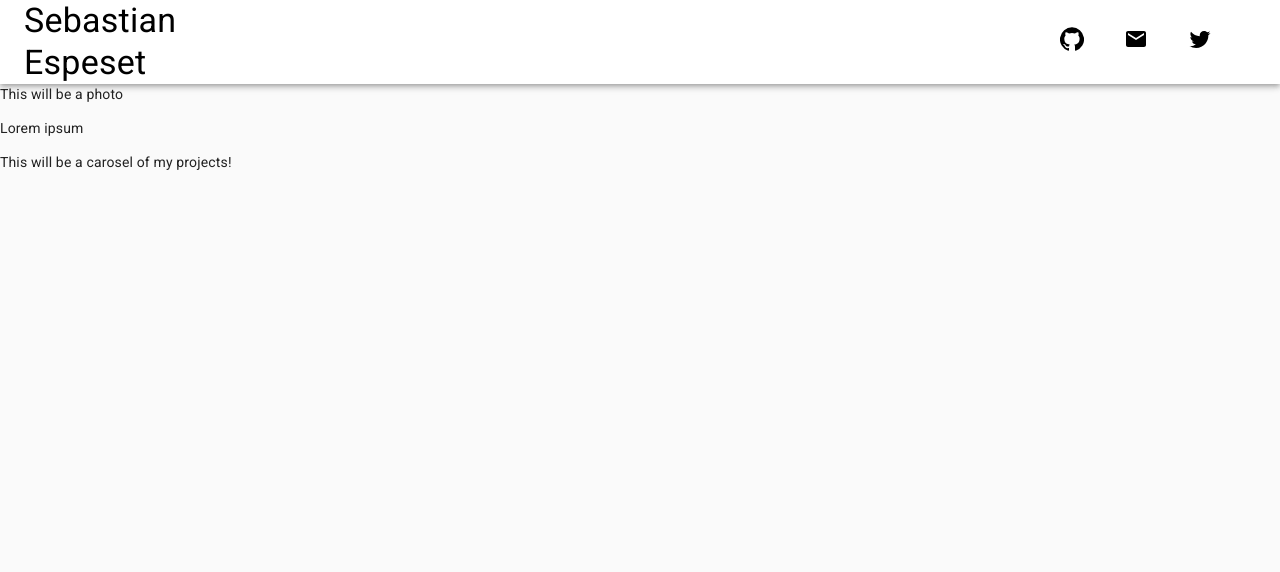
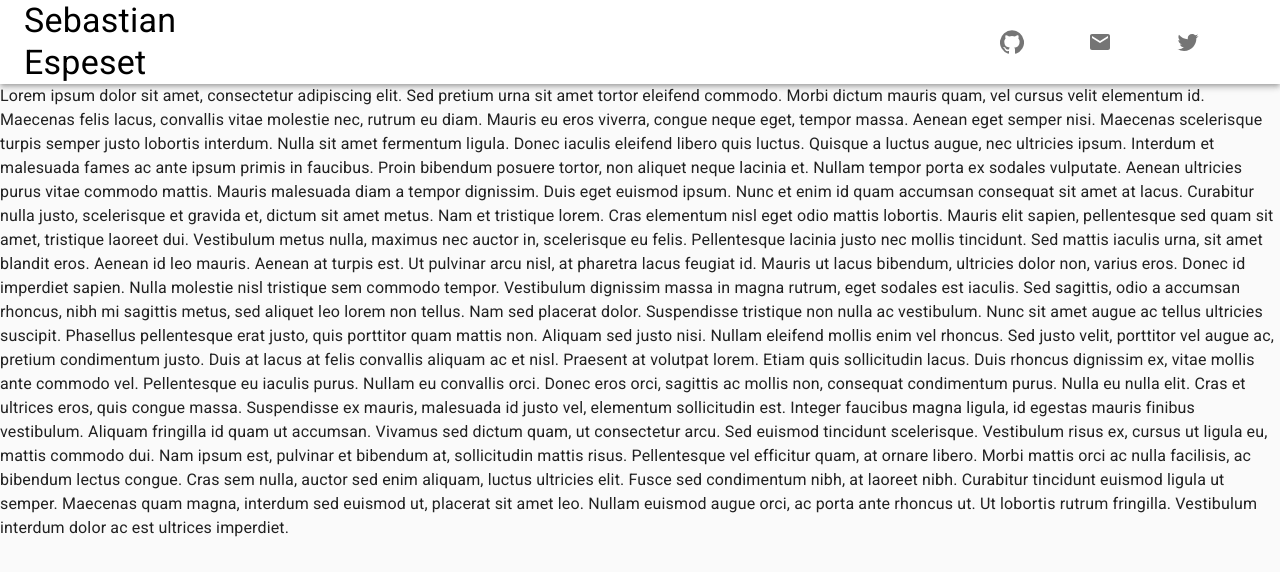
Before and after one commit to sebastian-espeset/portfolio, a React (Create React App) app: page / in a window 1280 px wide. Shown: the top 572 px of the page. Built offline with nearby package versions, Linux system fonts and the light colour scheme.

Commit message:
removes carosel, adds functionality to github and twitter icons

```diff
--- a/package.json
+++ b/package.json
@@ -7,6 +7,8 @@
     "@material-ui/icons": "^4.11.2",
     "react": "^16.6.1",
     "react-dom": "^16.6.1",
+    "react-router": "^5.2.0",
+    "react-router-dom": "^5.2.0",
     "react-scripts": "2.1.1"
   },
   "scripts": {
--- a/src/Aboutme.js
+++ b/src/Aboutme.js
@@ -1,12 +1,59 @@
 import React from "react";
-
-export default function Aboutme(){
-    return(
-        <div>
-            <div>This will be a photo</div>
-            <div>
-                <p>Lorem ipsum</p>
-            </div>
-        </div>
-    )
+import { Grid, Paper, Typography } from "@material-ui/core";
+export default function Aboutme() {
+  return (
+    <Grid container>
+      <Grid item>
+        <Typography>
+          Lorem ipsum dolor sit amet, consectetur adipiscing elit. Sed pretium
+          urna sit amet tortor eleifend commodo. Morbi dictum mauris quam, vel
+          cursus velit elementum id. Maecenas felis lacus, convallis vitae
+          molestie nec, rutrum eu diam. Mauris eu eros viverra, congue neque
+          eget, tempor massa. Aenean eget semper nisi. Maecenas scelerisque
+          turpis semper justo lobortis interdum. Nulla sit amet fermentum
+          ligula. Donec iaculis eleifend libero quis luctus. Quisque a luctus
+          augue, nec ultricies ipsum. Interdum et malesuada fames ac ante ipsum
+          primis in faucibus. Proin bibendum posuere tortor, non aliquet neque
+          lacinia et. Nullam tempor porta ex sodales vulputate. Aenean ultricies
+          purus vitae commodo mattis. Mauris malesuada diam a tempor dignissim.
+          Duis eget euismod ipsum. Nunc et enim id quam accumsan consequat sit
+          amet at lacus. Curabitur nulla justo, scelerisque et gravida et,
+          dictum sit amet metus. Nam et tristique lorem. Cras elementum nisl
+          eget odio mattis lobortis. Mauris elit sapien, pellentesque sed quam
+          sit amet, tristique laoreet dui. Vestibulum metus nulla, maximus nec
+          auctor in, scelerisque eu felis. Pellentesque lacinia justo nec mollis
+          tincidunt. Sed mattis iaculis urna, sit amet blandit eros. Aenean id
+          leo mauris. Aenean at turpis est. Ut pulvinar arcu nisl, at pharetra
+          lacus feugiat id. Mauris ut lacus bibendum, ultricies dolor non,
+          varius eros. Donec id imperdiet sapien. Nulla molestie nisl tristique
+          sem commodo tempor. Vestibulum dignissim massa in magna rutrum, eget
+          sodales est iaculis. Sed sagittis, odio a accumsan rhoncus, nibh mi
+          sagittis metus, sed aliquet leo lorem non tellus. Nam sed placerat
+          dolor. Suspendisse tristique non nulla ac vestibulum. Nunc sit amet
+          augue ac tellus ultricies suscipit. Phasellus pellentesque erat justo,
+          quis porttitor quam mattis non. Aliquam sed justo nisi. Nullam
+          eleifend mollis enim vel rhoncus. Sed justo velit, porttitor vel augue
+          ac, pretium condimentum justo. Duis at lacus at felis convallis
+          aliquam ac et nisl. Praesent at volutpat lorem. Etiam quis
+          sollicitudin lacus. Duis rhoncus dignissim ex, vitae mollis ante
+          commodo vel. Pellentesque eu iaculis purus. Nullam eu convallis orci.
+          Donec eros orci, sagittis ac mollis non, consequat condimentum purus.
+          Nulla eu nulla elit. Cras et ultrices eros, quis congue massa.
+          Suspendisse ex mauris, malesuada id justo vel, elementum sollicitudin
+          est. Integer faucibus magna ligula, id egestas mauris finibus
+          vestibulum. Aliquam fringilla id quam ut accumsan. Vivamus sed dictum
+          quam, ut consectetur arcu. Sed euismod tincidunt scelerisque.
+          Vestibulum risus ex, cursus ut ligula eu, mattis commodo dui. Nam
+          ipsum est, pulvinar et bibendum at, sollicitudin mattis risus.
+          Pellentesque vel efficitur quam, at ornare libero. Morbi mattis orci
+          ac nulla facilisis, ac bibendum lectus congue. Cras sem nulla, auctor
+          sed enim aliquam, luctus ultricies elit. Fusce sed condimentum nibh,
+          at laoreet nibh. Curabitur tincidunt euismod ligula ut semper.
+          Maecenas quam magna, interdum sed euismod ut, placerat sit amet leo.
+          Nullam euismod augue orci, ac porta ante rhoncus ut. Ut lobortis
+          rutrum fringilla. Vestibulum interdum dolor ac est ultrices imperdiet.
+        </Typography>
+      </Grid>
+    </Grid>
+  );
 }
--- a/src/App.js
+++ b/src/App.js
@@ -9,7 +9,6 @@ function App() {
     <div>
       <Banner></Banner>
       <Aboutme></Aboutme>
-      <Carosel></Carosel>
     </div>
   );
 }
--- a/src/Banner.js
+++ b/src/Banner.js
@@ -1,4 +1,5 @@
 import React from "react";
+import { Redirect, useHistory } from "react-router-dom";
 import {
   Toolbar,
   Tooltip,
@@ -6,6 +7,7 @@ import {
   AppBar,
   CssBaseline,
   Container,
+  IconButton,
 } from "@material-ui/core";
 import GitHubIcon from "@material-ui/icons/GitHub";
 import EmailIcon from "@material-ui/icons/Email";
@@ -14,24 +16,39 @@ import useStyles from "./styles";
 
 export default function Banner() {
   const classes = useStyles();
+  const history = useHistory();
+
+  function githubTab() {
+    window.open(`https://github.com/sebastian-espeset`,'_blank');
+  }
+  function twitterTab() {
+    window.open(`https://twitter.com/seba_espeset`,'_blank');
+  }
   return (
     <>
       <CssBaseline />
       <AppBar position="relative" className={classes.appBar}>
         <Toolbar gutterBottom>
-          <Typography variant="h4">
-            Sebastian Espeset
-            </Typography>
-            <Container  align="right">
+          <Typography variant="h4">Sebastian Espeset</Typography>
+          <Container align="right">
+            <IconButton >
               <Tooltip title="Github">
-              <GitHubIcon className={classes.icon} />
+                <GitHubIcon
+                  onClick={githubTab}
+                  className={classes.icon}
+                />
               </Tooltip>
+            </IconButton>
+            <IconButton>
               <Tooltip title="Email">
                 <EmailIcon className={classes.icon} />
               </Tooltip>
+            </IconButton>
+            <IconButton>
               <Tooltip title="Twitter">
-              <TwitterIcon className={classes.icon} />
+                <TwitterIcon onClick={twitterTab} className={classes.icon} />
               </Tooltip>
+            </IconButton>
           </Container>
         </Toolbar>
       </AppBar>
```
Also changed, not shown: 1 other file (tests, documents, lock files or other folders). Lines whose indentation alone changed are shown as unchanged.
